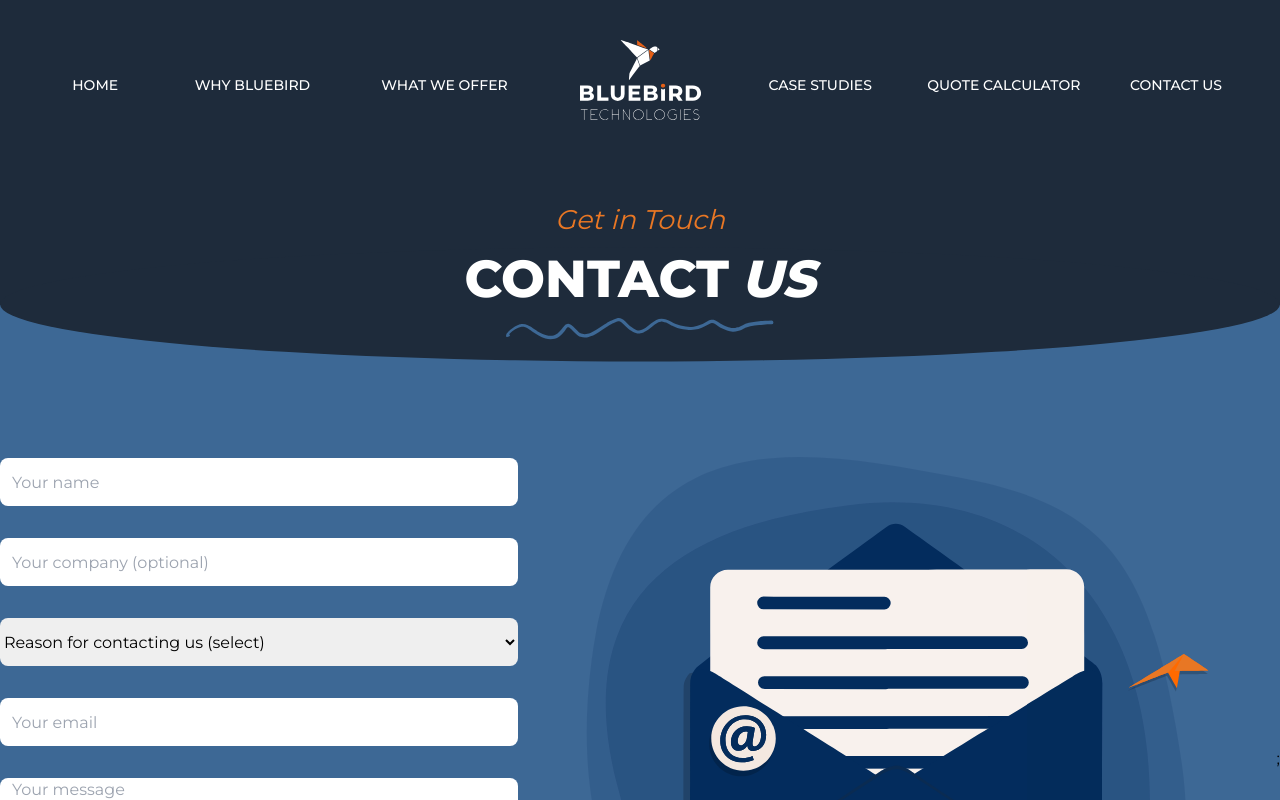
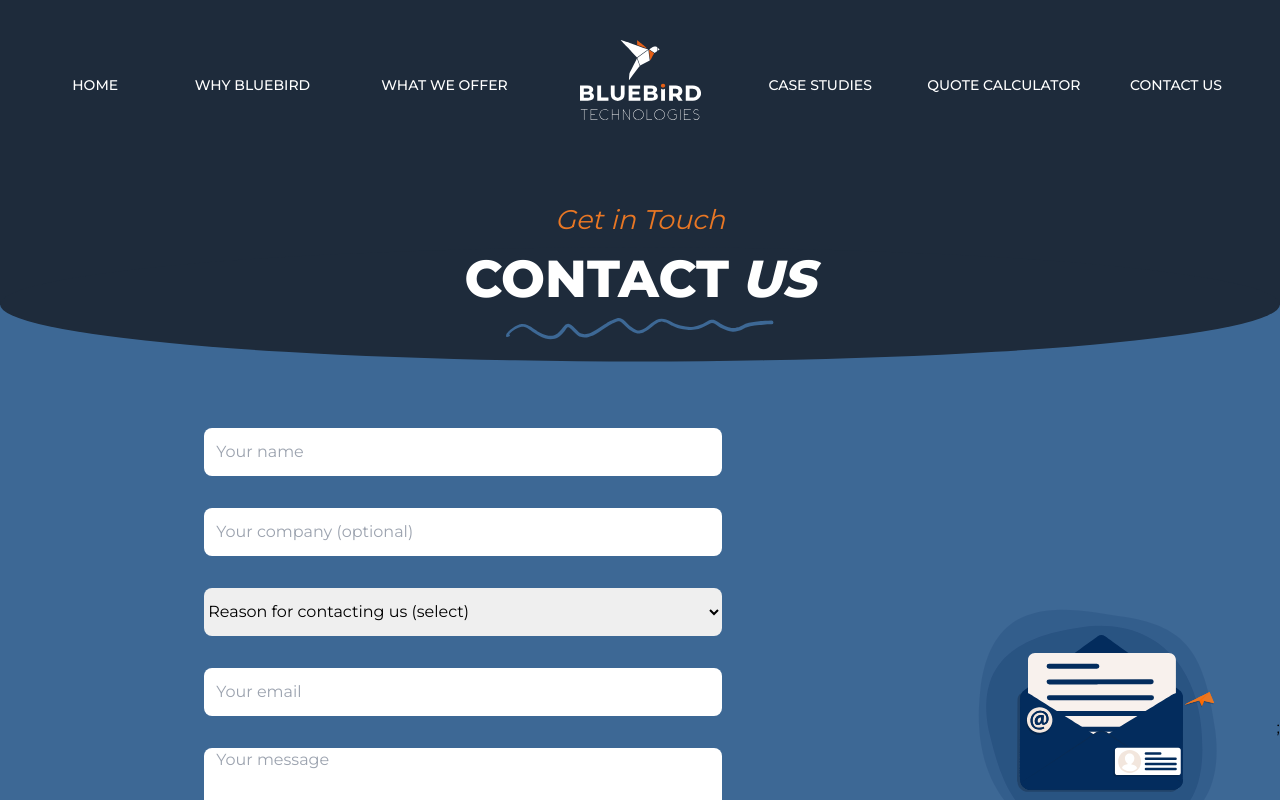
Before and after one commit to bluebird-technologies/bluebird_tech_OLD, a Next.js app: page /contact in a window 1280 px wide. Shown: the top 800 px of the page. Built offline with nearby package versions, Linux system fonts and the light colour scheme.

Commit message:
size of lottie animation updated

```diff
--- a/pages/contact.tsx
+++ b/pages/contact.tsx
@@ -67,7 +67,7 @@ const Contact = () => {
           />
           <Button>Send</Button>
         </form>
-        <Lottie animationData={Card} loop={true} width={60} />;
+        <Lottie animationData={Card} loop={true} style={{ height: 300, width: 350 }} />;
       </div>
       <div
         style={{
```
